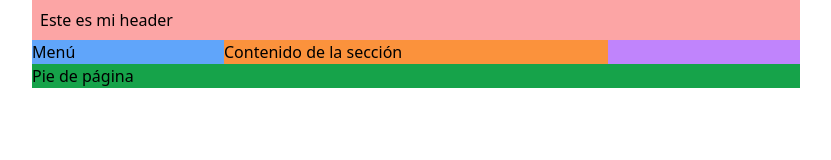
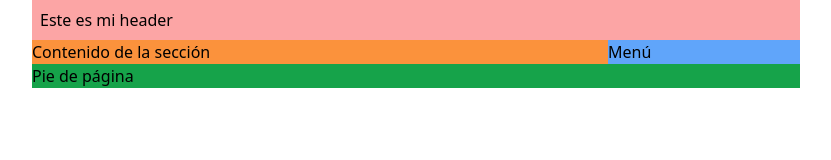
Before and after one commit to JuanDanielG/primer_ejercicio_tailwind, a website: page src/index.html in a window 1280 px wide. Shown: the whole page, without its empty margins (224-1055 px from the left). Drawn offline with nearby package versions, Linux system fonts and the light colour scheme; files that its build step writes are made by us from their sources.

Commit message:
estructura Flex tailwind

```diff
--- a/src/index.html
+++ b/src/index.html
@@ -12,11 +12,11 @@
         <header class="p-2 h-10 bg-red-300">
             Este es mi header
         </header>
-        <section class=" bg-purple-400">
-            <nav class="float-left w-1/4 bg-blue-400">
+        <section class="flex flex-row-reverse bg-purple-400">
+            <nav class=" w-1/4 bg-blue-400">
                 Menú
             </nav>
-            <article class=" float left w-3/4 bg-orange-400">
+            <article class=" w-3/4 bg-orange-400">
                 Contenido de la sección
             </article>
         </section>
```
Also changed, not shown: 1 other file.
